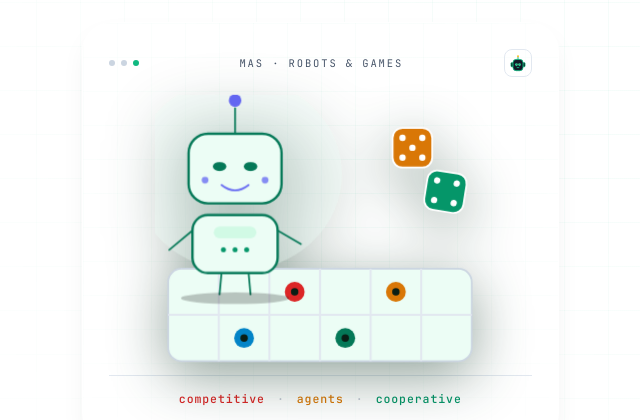
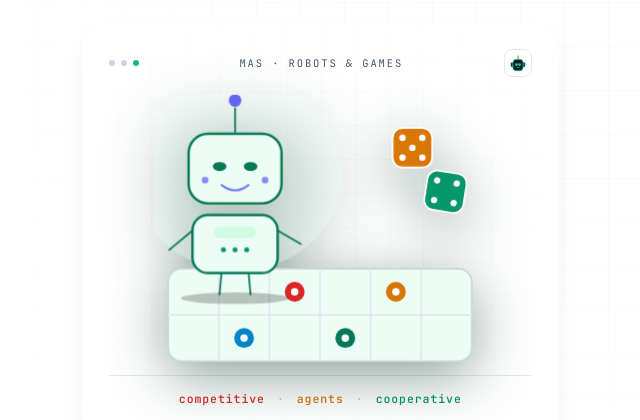
Before and after one commit to EhsanShahbazii/mas-sbu, a plain HTML site: page index.html in a window 1280 px wide. Shown: the part 275-695 px from the top of the page, 8-648 px from the left. Drawn offline with Linux system fonts and the light colour scheme.

Commit message:
fix(meta): align theme-color meta tags and robot dots with dark palette

```diff
--- a/index.html
+++ b/index.html
@@ -5,7 +5,7 @@
 <meta name="viewport" content="width=device-width, initial-scale=1, viewport-fit=cover">
 <title>سیستم‌های چندعامله — MAS · Multi-Agent Systems</title>
 <meta name="description" content="یادداشت‌های درس سیستم‌های چندعامله (Multi-Agent Systems) با تدریس دکتر منیره عبدوس: عامل‌های خودمختار، تعاملات اجتماعی، تاکسونومی محیط، فرمول‌بندی رسمی عامل‌ها، نظریهٔ بازی‌ها و سودمندی انتظاری — بر پایهٔ جزوه‌های اختصاصی جلسات.">
-<meta name="theme-color" content="#0a1e15">
+<meta name="theme-color" content="#0b0f17">
 <meta property="og:title" content="سیستم‌های چندعامله — MAS · Multi-Agent Systems">
 <meta property="og:description" content="یادداشت جلسات و منابع درس سیستم‌های چندعامله (MAS).">
 <meta property="og:type" content="website">
@@ -141,10 +141,10 @@
               <line x1="242" y1="158" x2="242" y2="242"/>
               <line x1="12" y1="200" x2="288" y2="200"/>
             </g>
-            <circle cx="81" cy="221" r="9" fill="var(--cyan)"/><circle cx="81" cy="221" r="3.4" fill="#0a1e15"/>
-            <circle cx="127" cy="179" r="9" fill="var(--bad)"/><circle cx="127" cy="179" r="3.4" fill="#0a1e15"/>
-            <circle cx="173" cy="221" r="9" fill="var(--brand-2)"/><circle cx="173" cy="221" r="3.4" fill="#0a1e15"/>
-            <circle cx="219" cy="179" r="9" fill="var(--warn)"/><circle cx="219" cy="179" r="3.4" fill="#0a1e15"/>
+            <circle cx="81" cy="221" r="9" fill="var(--cyan)"/><circle cx="81" cy="221" r="3.4" fill="var(--surface)"/>
+            <circle cx="127" cy="179" r="9" fill="var(--bad)"/><circle cx="127" cy="179" r="3.4" fill="var(--surface)"/>
+            <circle cx="173" cy="221" r="9" fill="var(--brand-2)"/><circle cx="173" cy="221" r="3.4" fill="var(--surface)"/>
+            <circle cx="219" cy="179" r="9" fill="var(--warn)"/><circle cx="219" cy="179" r="3.4" fill="var(--surface)"/>
             <g>
               <rect x="216" y="30" width="36" height="36" rx="9" fill="var(--warn)" stroke="var(--on-brand)" stroke-width="1.6"/>
               <circle cx="225" cy="39" r="2.9" fill="var(--on-brand)"/><circle cx="243" cy="39" r="2.9" fill="var(--on-brand)"/>
```
Also changed, not shown: notes.html (+1 -1 lines).
